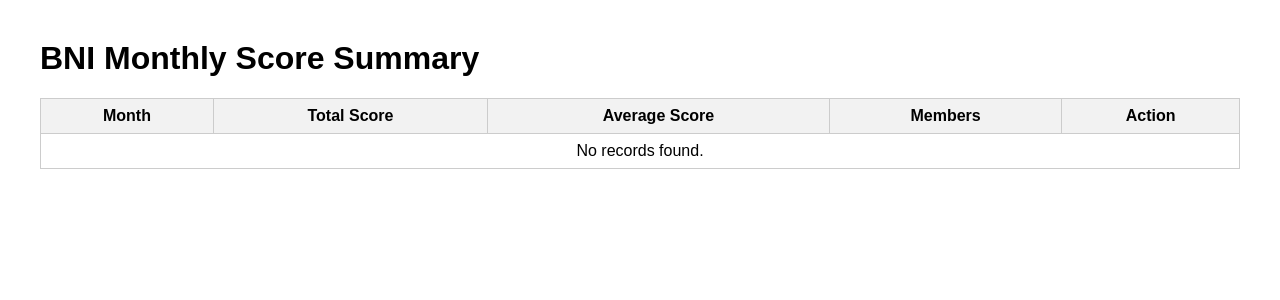
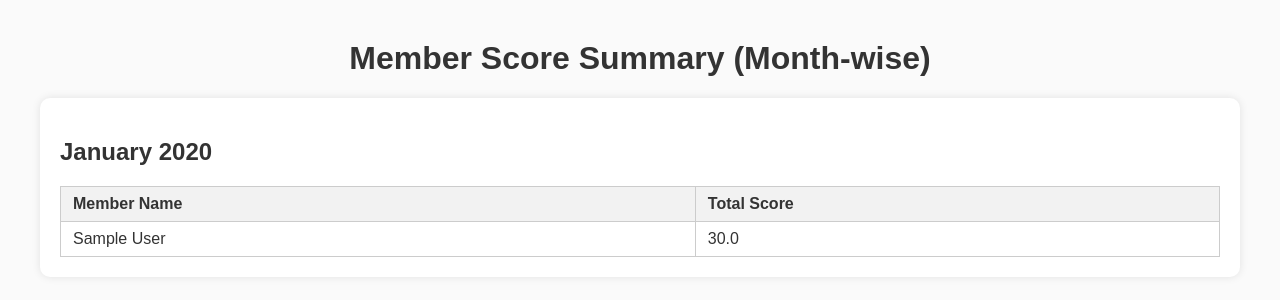
Before and after one commit to tasneeemm76/BNI-traffic-light-score, a Django app: page /score-summary/ in a window 1280 px wide. Shown: the top 300 px of the page. Run offline with Django 5.2, Linux system fonts and the light colour scheme; tables that the repository leaves empty hold one stand-in row (values such as "Sample post").

Commit message:
score summary

```diff
--- a/reports/templates/reports/score_summary.html
+++ b/reports/templates/reports/score_summary.html
@@ -1,80 +1,61 @@
 <!DOCTYPE html>
 <html>
 <head>
-    <title>BNI Monthly Score Summary</title>
+    <title>Monthly Score Summary</title>
     <style>
-        body { font-family: Arial, sans-serif; margin: 40px; }
-        table { border-collapse: collapse; width: 100%; margin-bottom: 40px; }
-        th, td { border: 1px solid #ccc; padding: 8px; text-align: center; }
+        body {
+            font-family: Arial, sans-serif;
+            margin: 40px;
+            background: #fafafa;
+            color: #333;
+        }
+        h1 { text-align: center; }
+        .month-section {
+            margin-bottom: 40px;
+            padding: 20px;
+            background: white;
+            border-radius: 10px;
+            box-shadow: 0 0 8px rgba(0,0,0,0.1);
+        }
+        table {
+            width: 100%;
+            border-collapse: collapse;
+            margin-top: 10px;
+        }
+        th, td {
+            border: 1px solid #ccc;
+            padding: 8px 12px;
+            text-align: left;
+        }
         th { background: #f2f2f2; }
-        .delete-btn {
-            background: #e74c3c;
-            color: white;
-            border: none;
-            padding: 5px 8px;
-            border-radius: 4px;
-            cursor: pointer;
-        }
+        tr:nth-child(even) { background: #f9f9f9; }
     </style>
 </head>
 <body>
-<h1>BNI Monthly Score Summary</h1>
+    <h1>Member Score Summary (Month-wise)</h1>
 
-<!-- === Month-wise Total Summary Table === -->
+    {% for result in results %}
+        <div class="month-section">
+            <h2>{{ result.month }}</h2>
             <table>
+                <thead>
                     <tr>
-        <th>Month</th>
+                        <th>Member Name</th>
                         <th>Total Score</th>
-        <th>Average Score</th>
-        <th>Members</th>
-        <th>Action</th>
                     </tr>
-    {% for m in monthly_scores %}
+                </thead>
+                <tbody>
+                    {% for m in result.members %}
                         <tr>
-        <td>{{ m.month }}</td>
-        <td>{{ m.total_score }}</td>
-        <td>{{ m.avg_score }}</td>
-        <td>{{ m.member_count }}</td>
-        <td>
-            <form method="post" style="display:inline;">
-                {% csrf_token %}
-                <input type="hidden" name="start_date" value="{{ m.start_date }}">
-                <input type="hidden" name="end_date" value="{{ m.end_date }}">
-                <button type="submit" class="delete-btn">Delete</button>
-            </form>
-        </td>
-    </tr>
-    {% empty %}
-    <tr><td colspan="5">No records found.</td></tr>
-    {% endfor %}
-</table>
-
-<!-- === Optional: Detailed Breakdown per Month === -->
-{% for period in detailed_data %}
-<h2>{{ period.month }}</h2>
-<table>
-    <tr>
-        <th>Name</th>
-        <th>Total Score</th>
-        <th>Referrals</th>
-        <th>Visitors</th>
-        <th>Training</th>
-        <th>TYFCB</th>
-        <th>Arriving on Time</th>
-    </tr>
-    {% for row in period.rows %}
-    <tr>
-        <td>{{ row.name }}</td>
-        <td style="background:{{ row.color }};color:white;">{{ row.total_score }}</td>
-        <td style="background:{{ row.referrals_week_color }};color:white;">{{ row.referrals_week_score }}</td>
-        <td style="background:{{ row.visitors_week_color }};color:white;">{{ row.visitors_week_score }}</td>
-        <td style="background:{{ row.training_color }};color:white;">{{ row.training_score }}</td>
-        <td style="background:{{ row.tyfcb_color }};color:white;">{{ row.tyfcb_score }}</td>
-        <td style="background:{{ row.arrival_color }};color:white;">{{ row.arriving_on_time_score }}</td>
+                            <td>{{ m.name }}</td>
+                            <td>{{ m.score }}</td>
                         </tr>
                     {% endfor %}
+                </tbody>
             </table>
+        </div>
+    {% empty %}
+        <p>No score data available.</p>
     {% endfor %}
-
 </body>
 </html>
--- a/reports/views.py
+++ b/reports/views.py
@@ -517,57 +517,66 @@
     return redirect('view_scoring')
 
 
-
 from collections import defaultdict
-from datetime import date
 from django.shortcuts import render
 from django.db.models import Prefetch
-from .models import MemberData, ReportUpload, TrainingData
-from typing import Optional, Dict, Any
+from datetime import datetime
+from .models import ReportUpload, MemberData, TrainingData
+
 
 def score_summary(request):
     """
-    View that calculates the total score for each month by iterating
-    all MemberData, calculating score using your existing function,
-    and summing total scores per month.
+    View: Display month-wise total scores for each member.
+    Steps:
+    1. Fetch all ReportUpload records (with related MemberData + TrainingData)
+    2. Sort them month-wise by start_date
+    3. Calculate total score for each member per month
+    4. Display as: month → [(member_name, total_score)]
     """
-
-    # Get all reports ordered by start_date
-    all_reports = ReportUpload.objects.order_by('start_date')
-
-    # Dictionary: {month_key (YYYY-MM) : total score}
-    monthly_totals = defaultdict(int)
-
-    # Prefetch related member data and training data to reduce DB queries
-    reports_with_data = all_reports.prefetch_related(
-        Prefetch('member_data', queryset=MemberData.objects.select_related('member')),
-        Prefetch('training_data')
+    # Step 1: Fetch all reports with related data
+    reports = (
+        ReportUpload.objects
+        .prefetch_related(
+            Prefetch('member_data', queryset=MemberData.objects.select_related('member')),
+            Prefetch('training_data', queryset=TrainingData.objects.select_related('member')),
+        )
+        .order_by('start_date')
     )
 
-    for report in reports_with_data:
-        month_key = report.start_date.strftime('%Y-%m')
-        total_weeks = report.total_weeks or 1.0
+    # Step 2: Prepare structure → month_year → member_name → total_score
+    monthly_scores = defaultdict(lambda: defaultdict(float))
 
-        # Prepare training count map: {member_id: training_count}
-        training_counts = {td.member_id: td.count for td in report.training_data.all()}
+    for report in reports:
+        # Format month-year label (e.g., "June 2025")
+        month_label = report.start_date.strftime("%B %Y")
 
+        # Prepare lookup for training counts (by member)
+        training_lookup = {
+            t.member_id: t.count for t in report.training_data.all()
+        }
+
+        # Step 3: Calculate total score per member for this report
         for md in report.member_data.all():
-            training_count = training_counts.get(md.member_id, 0) + md.CEU
+            training_count = training_lookup.get(md.member_id)
+            score_info = calculate_score_from_data(md, report.total_weeks, training_count)
+            member_name = score_info["name"]
+            total_score = score_info["total_score"]
 
-            # Calculate score for this member data row, using your existing code
-            score_dict: Dict[str, Any] = calculate_score_from_data(
-                member_data=md,
-                total_weeks=total_weeks,
-                training_count=training_count,
-            )
+            # Add up scores month-wise (in case multiple uploads fall in same month)
+            monthly_scores[month_label][member_name] += total_score
 
-            # Add individual total_score to month's sum
-            monthly_totals[month_key] += score_dict.get('total_score', 0)
+    # Step 4: Convert to displayable list
+    # [{month: "June 2025", scores: [{"name": "John", "score": 75}, ...]}, ...]
+    results = []
+    for month_label, members in monthly_scores.items():
+        month_data = [
+            {"name": name, "score": round(score, 2)} for name, score in sorted(members.items())
+        ]
+        results.append({"month": month_label, "members": month_data})
 
-    # Convert the result dict to a sorted list of dicts for template rendering
-    sorted_monthly_scores = sorted(
-        [{'month': k, 'total_score': v} for k, v in monthly_totals.items()],
-        key=lambda x: x['month']
+    # Sort months chronologically by converting back to date
+    results.sort(
+        key=lambda x: datetime.strptime(x["month"], "%B %Y")
     )
 
-    return render(request, 'reports/score_summary.html', {'scores': sorted_monthly_scores})
+    return render(request, "reports/score_summary.html", {"results": results})
```
Lines whose indentation alone changed are shown as unchanged.
